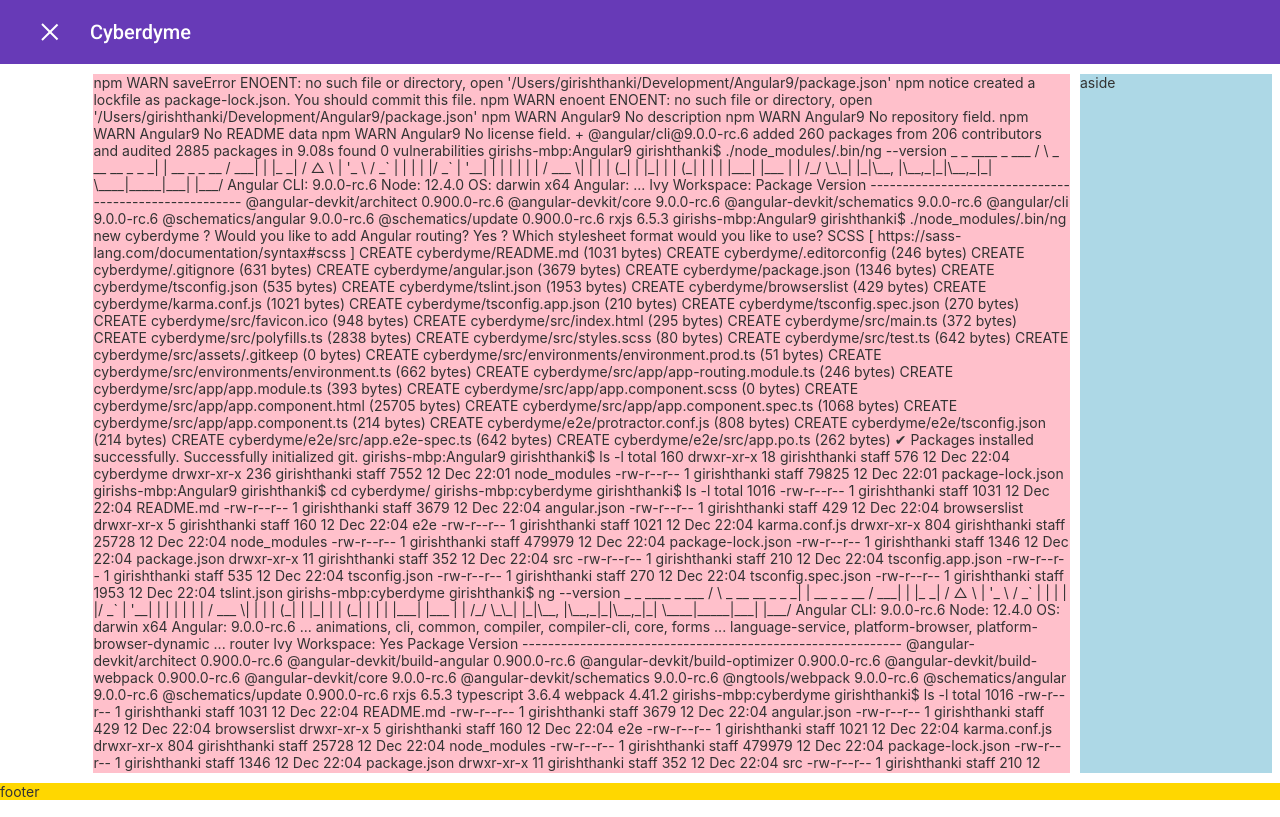
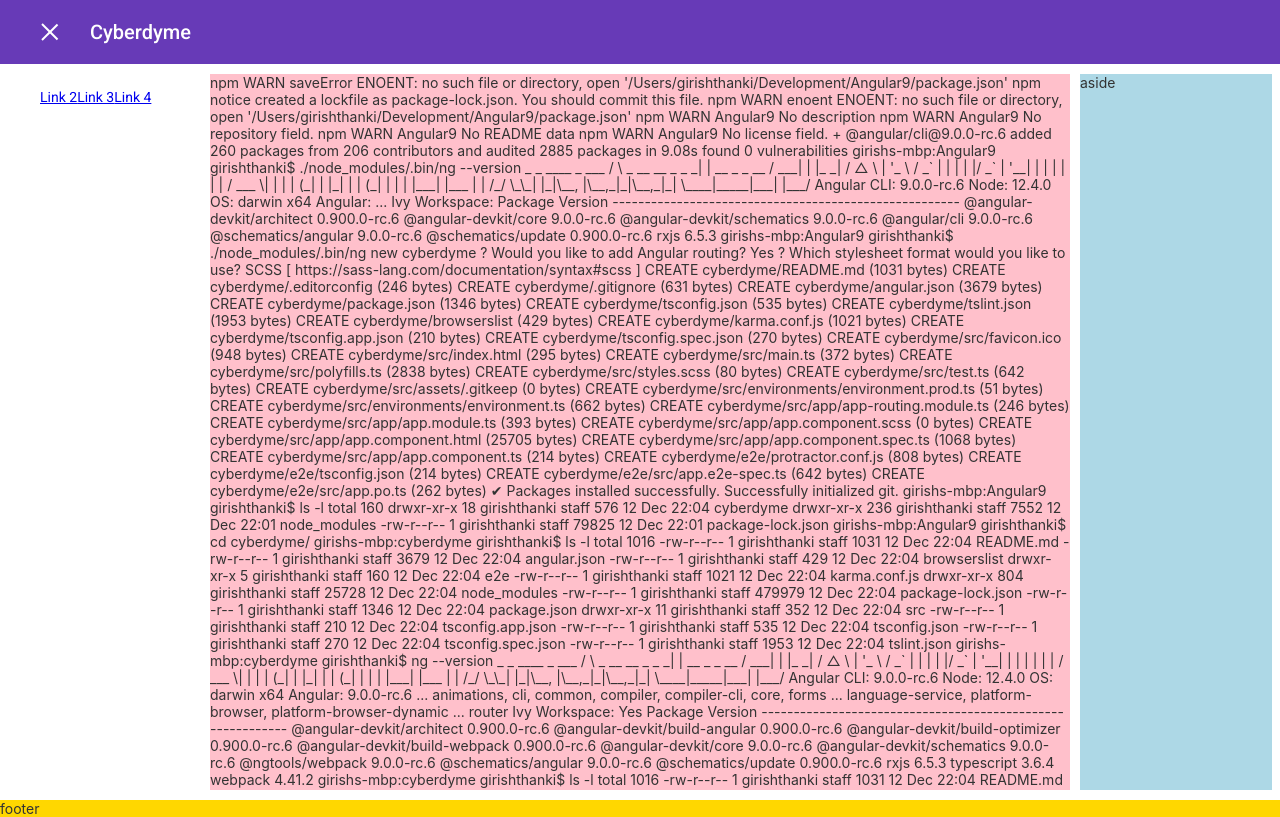
Before and after one commit to cyberdyme/cyberdyme, an Angular app: page / in a window 1280 px wide. Both pictures are taken after a click on the element 49 px from the left and 32 px from the top of the page. Built offline with nearby package versions, Linux system fonts and the light colour scheme.

Commit message:
Initial working aside

```diff
--- a/src/app/navigation/navigation.component.html
+++ b/src/app/navigation/navigation.component.html
@@ -37,6 +37,7 @@
         </mat-toolbar>
     </header>
 
+    <!--
         <mat-sidenav #drawer class="sidenav" fixedInViewport [attr.role]="(isHandset$ | async) ? 'dialog' : 'navigation'" [mode]="(isHandset$ | async) ? 'over' : 'side'" [opened]="(isHandset$ | async) === false">
             <div style="height: 64px; background-color: yellow;">
 
@@ -47,6 +48,14 @@
                 <a mat-list-item href="#">Link 4</a>
             </mat-nav-list>
         </mat-sidenav>
+        -->
+    <div *ngIf="showSideBar">
+        <ul>
+            <a mat-list-item href="#">Link 2</a>
+            <a mat-list-item href="#">Link 3</a>
+            <a mat-list-item href="#">Link 4</a>
+        </ul>
+    </div>
 
     <main>
         npm WARN saveError ENOENT: no such file or directory, open '/Users/girishthanki/Development/Angular9/package.json' npm notice created a lockfile as package-lock.json. You should commit this file. npm WARN enoent ENOENT: no such file or directory, open
@@ -90,8 +99,7 @@
     <aside>
         aside
     </aside>
-
+</div>
 <footer>
     footer
 </footer>
-</div>
--- a/src/app/navigation/navigation.component.scss
+++ b/src/app/navigation/navigation.component.scss
@@ -34,21 +34,48 @@
 .container {
     display: grid;
     grid-template-areas: "header header header" "nav content side" "footer footer footer";
-    grid-template-columns: auto 1fr 200px;
+    grid-template-columns: minmax(200px, auto) 1fr 200px;
     grid-template-rows: auto 1fr auto;
     grid-gap: 10px;
     height: 100vh;
 }
+
+
+/*
+.content {
+    grid-area: content;
+    display: flex;
+    align-self: stretch;
+    justify-content: stretch;
+    background-color: gray;
+    display: flex;
+    width: 100%;
+    height: 100%;
+    min-width: 100%;
+    background-color: gray;
+    mat-sidenav {
+        margin-left: 0.5rem;
+        background-color: yellowgreen;
+    }
+    main {
+        background-color: pink;
+        width: 100%;
+        overflow-y: scroll;
+    }
+    aside {
+        margin-right: 0.5rem;
+        background-color: lightblue;
+    }
+}
+*/
 
 header {
     grid-area: header;
     background-color: blue;
 }
 
-mat-sidenav {
+.showSideBar {
     grid-area: nav;
-    margin-left: 0.5rem;
-    background-color: yellowgreen;
 }
 
 main {
--- a/src/app/navigation/navigation.component.ts
+++ b/src/app/navigation/navigation.component.ts
@@ -32,18 +32,23 @@
   ]
 })
 export class NavigationComponent {
-  @ViewChild('drawer', {static: true}) sideNav: MatSidenav;
+  // @ViewChild('drawer', {static: true}) sideNav: MatSidenav;
   isHandset$: Observable<boolean> = this.breakpointObserver.observe(Breakpoints.Handset)
     .pipe(
       map(result => result.matches),
       shareReplay()
     );
 
+  showSideBar = false;
+
   constructor(private breakpointObserver: BreakpointObserver) {}
 
   isHamburguer = true;
+
   toggleSideNav() {
     this.isHamburguer = !this.isHamburguer;
-    this.sideNav.toggle();
+    //this.sideNav.toggle();
+
+    this.showSideBar = !this.showSideBar;
   }
 }
```
Lines whose indentation alone changed are shown as unchanged.
